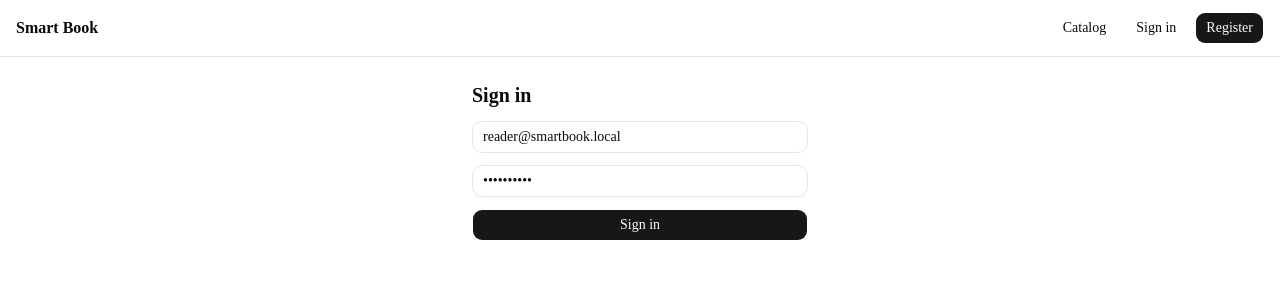
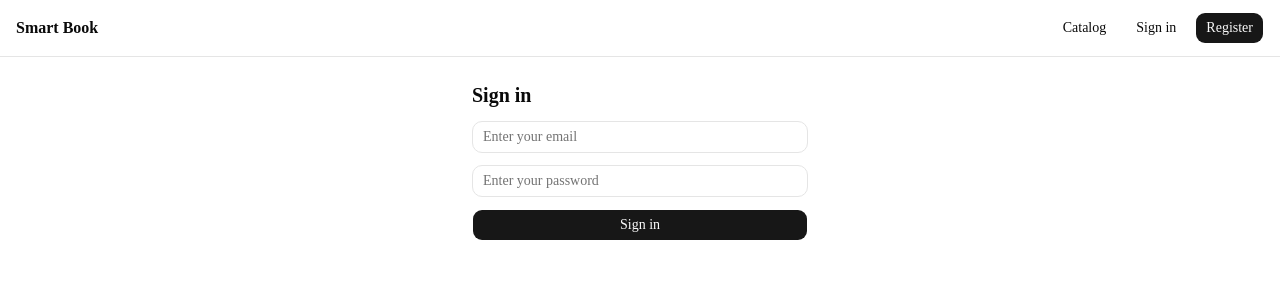
Before and after one commit to Pranav-Bhardwaj-773/smart-book-mvp, a Next.js app in the folder frontend/: page /login in a window 1280 px wide. Shown: the top 300 px of the page. Built offline with nearby package versions, Linux system fonts and the light colour scheme; no server answers.

Commit message:
modified user

```diff
--- a/frontend/app/login/page.tsx
+++ b/frontend/app/login/page.tsx
@@ -12,8 +12,8 @@
   const router = useRouter();
   const { login } = useAuth();
   const next = useSearchParams().get("next") || "/dashboard";
-  const [email, setEmail] = useState("reader@smartbook.local");
-  const [password, setPassword] = useState("Reader123!");
+  const [email, setEmail] = useState("");
+  const [password, setPassword] = useState("");
   const [error, setError] = useState("");
 
   async function onSubmit(e: FormEvent) {
@@ -31,11 +31,19 @@
     <form onSubmit={onSubmit} className="max-w-sm mx-auto p-6 space-y-3">
       <h1 className="text-xl font-semibold">Sign in</h1>
       {error && <p className="text-sm text-red-600">{error}</p>}
-      <Input value={email} onChange={(e) => setEmail(e.target.value)} />
+      <Input
+        type="email"
+        placeholder="Enter your email"
+        value={email}
+        onChange={(e) => setEmail(e.target.value)}
+        required
+      />
       <Input
         type="password"
+        placeholder="Enter your password"
         value={password}
         onChange={(e) => setPassword(e.target.value)}
+        required
       />
       <Button type="submit" className="w-full">
         Sign in
```
Also changed, not shown: 2 other files (tests, documents, lock files or other folders).
